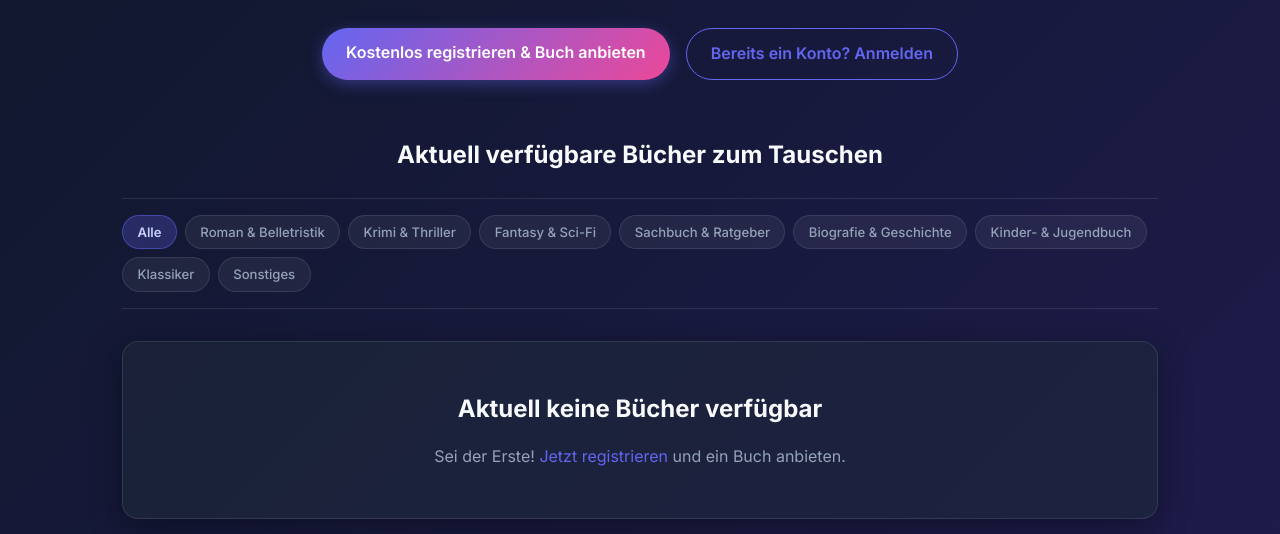
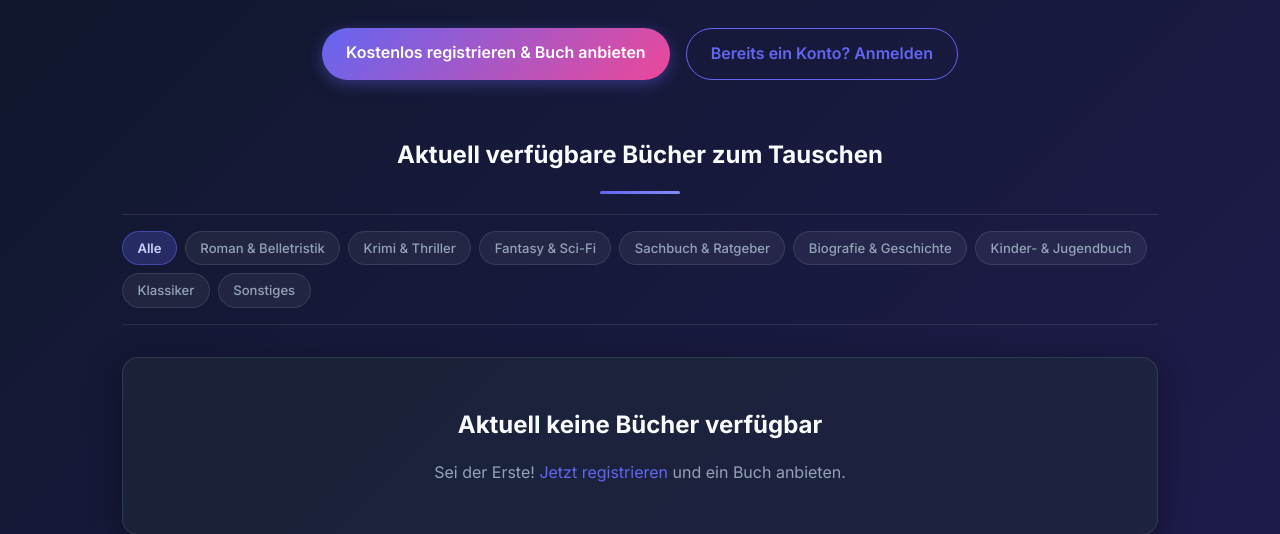
Before and after one commit to D36NDE/booksharing, a Flask app: page / in a window 1280 px wide. Shown: the part 243-777 px from the top of the page. Run offline with Flask 3, Linux system fonts and the light colour scheme; data that the repository does not hold is empty.

Commit message:
modified:   static/style.css

```diff
--- a/static/style.css
+++ b/static/style.css
@@ -808,12 +808,26 @@ input[type="search"]::-webkit-search-results-decoration {
 
 /* Search Header & Info Bar */
 .section-header {
-  margin-bottom: 1.5rem;
+  margin-bottom: 0;
 }
 
 .section-header h2 {
   text-align: center;
-  margin-bottom: 0.5rem;
+  margin-bottom: 1.25rem;
+  padding-bottom: 1.25rem;
+  position: relative;
+}
+
+.section-header h2::after {
+  content: '';
+  position: absolute;
+  bottom: 0;
+  left: 50%;
+  transform: translateX(-50%);
+  width: 80px;
+  height: 3px;
+  border-radius: 99px;
+  background: linear-gradient(90deg, var(--primary), #818cf8);
 }
 
 .search-info-bar {
```
